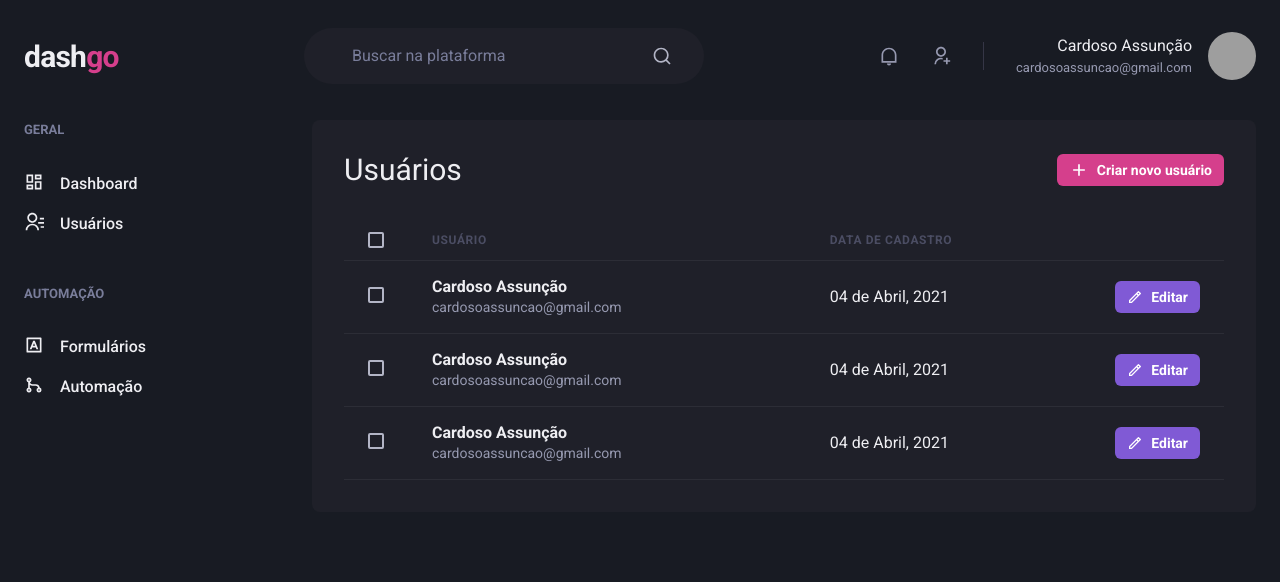
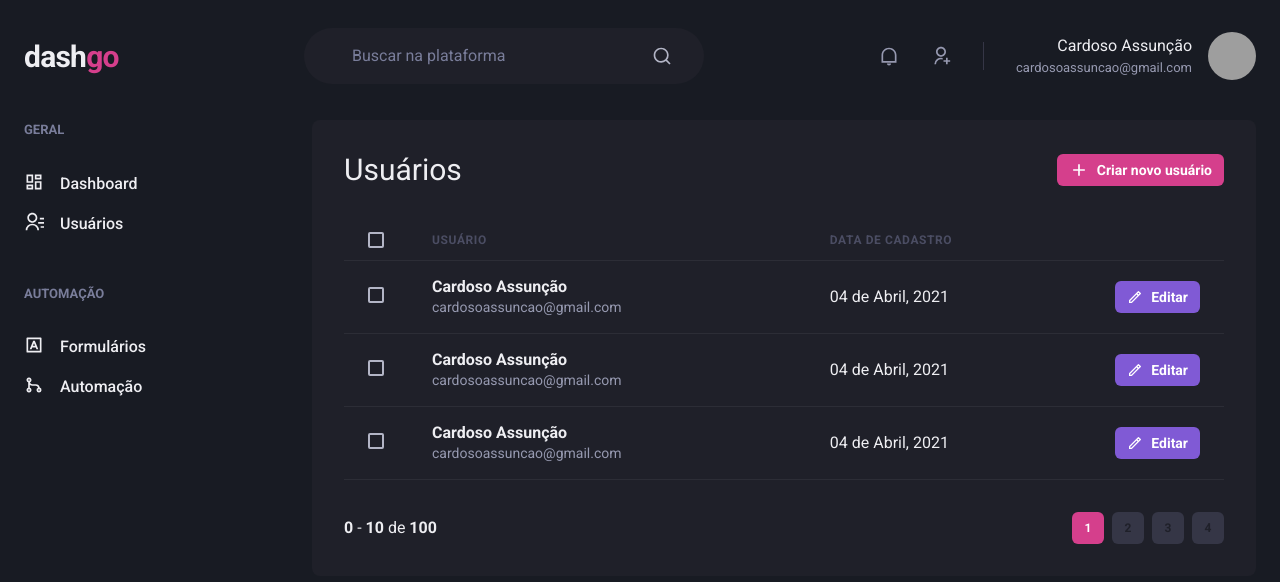
Before and after one commit to ajcadev/ignite-react-dashgo, a Next.js app: page /users in a window 1280 px wide. Shown: the top 582 px of the page. Built offline with nearby package versions, Linux system fonts and the light colour scheme; grey boxes are pictures that could not be loaded.

Commit message:
add Pagination component

```diff
--- /dev/null
+++ b/src/components/Pagination.tsx
@@ -0,0 +1,17 @@
+import { Box, Button, Stack } from "@chakra-ui/react";
+
+export function Pagination() {
+  return (
+    <Stack direction="row" spacing="6" mt="8" justify="space-between" align="center" >
+      <Box>
+        <strong>0</strong> - <strong>10</strong> de <strong>100</strong>
+      </Box>
+      <Stack direction="row" spacing="2">
+        <Button size="sm" fontSize="xs" w="4" colorScheme="pink" disabled _disabled={{bg: "pink.500", cursor: "default"}}>1</Button>
+        <Button size="sm" fontSize="xs" w="4" bg="gray.700" _hover={{bg: "gray.500"}}>2</Button>
+        <Button size="sm" fontSize="xs" w="4" bg="gray.700" _hover={{bg: "gray.500"}}>3</Button>
+        <Button size="sm" fontSize="xs" w="4" bg="gray.700" _hover={{bg: "gray.500"}}>4</Button>
+      </Stack>
+    </Stack>
+  )
+}
--- a/src/pages/users/index.tsx
+++ b/src/pages/users/index.tsx
@@ -1,6 +1,7 @@
 import { Box, Button, Checkbox, Flex, Heading, Icon, Table, Tbody, Td, Th, Thead, Tr, Text } from "@chakra-ui/react";
 import { RiAddLine, RiPencilLine } from "react-icons/ri";
 import { Header } from "../../components/Header";
+import { Pagination } from "../../components/Pagination";
 import { Sidebar } from "../../components/Sidebar";
 
 export default function UserList() {
@@ -68,7 +69,7 @@
               </Tr>
             </Tbody>
           </Table>
-
+          <Pagination />
         </Box>
       </Flex>
     </Box>
```
